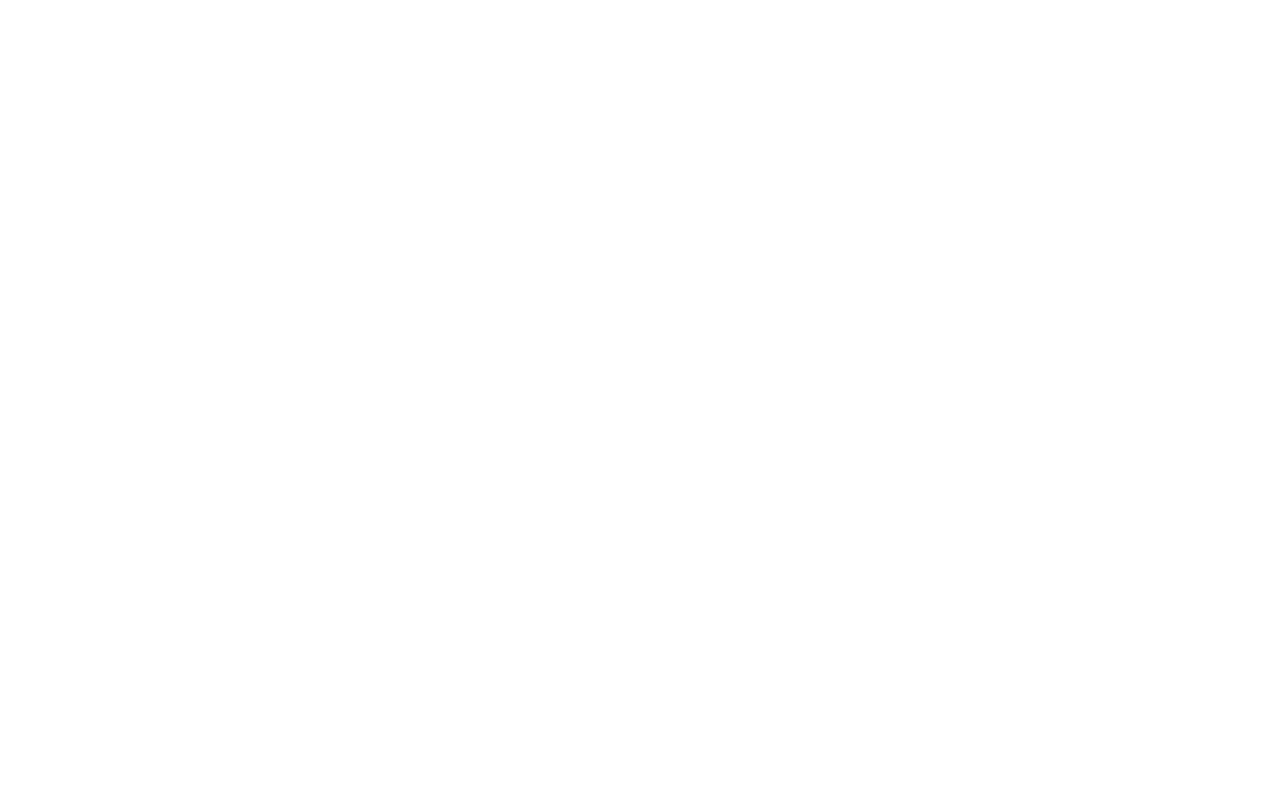
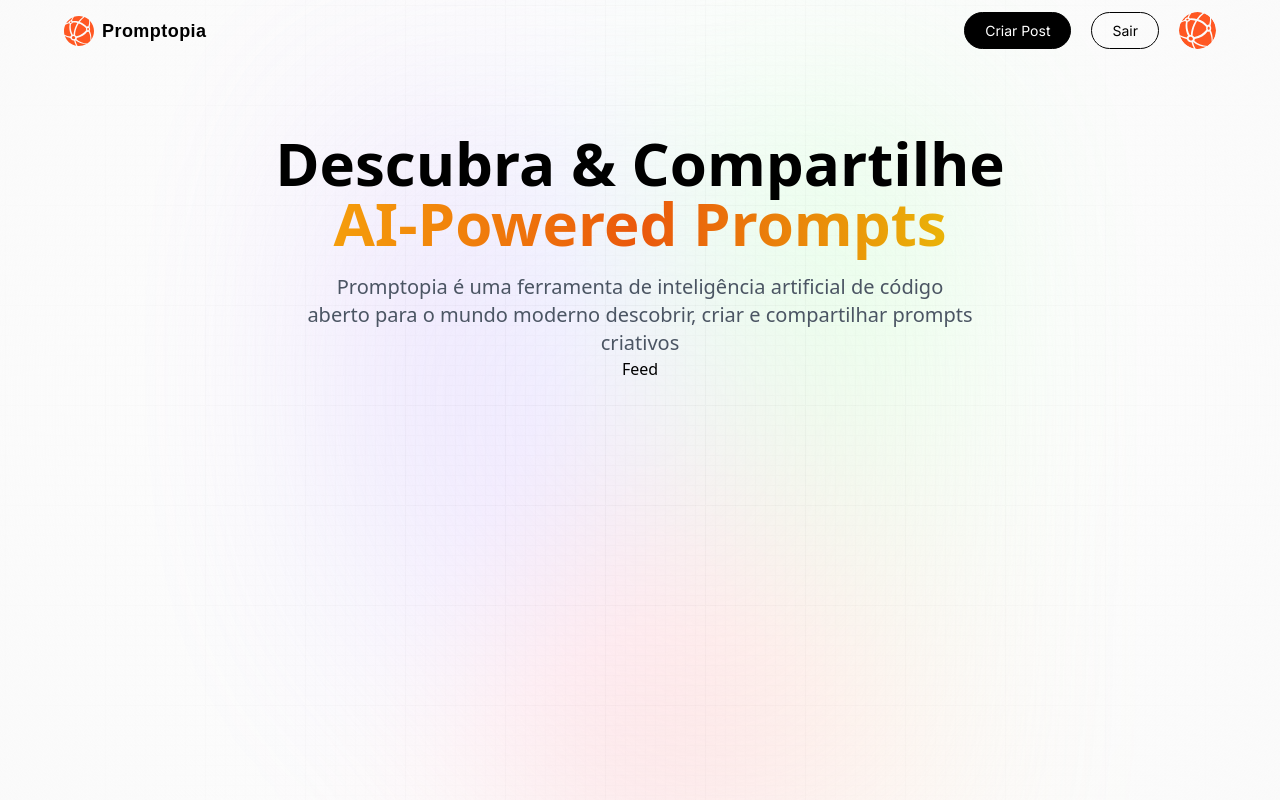
Before and after one commit to xuniorss/share_prompts, a Next.js app: page / in a window 1280 px wide. Built offline with nearby package versions, Linux system fonts and the light colour scheme.

Commit message:
criando navbar

```diff
--- a/src/app/layout.tsx
+++ b/src/app/layout.tsx
@@ -1,17 +1,25 @@
-import { Inter } from 'next/font/google'
 import { ReactNode } from 'react'
-
-const inter = Inter({ subsets: ['latin'] })
+import '@styles/globals.css'
+import { Navbar } from '@components/Navbar'
 
 export const metadata = {
-   title: 'Create Next App',
-   description: 'Generated by create next app',
+   title: 'Promptopia',
+   description: 'Discover & Share AI Prompts',
 }
 
 export default function RootLayout({ children }: { children: ReactNode }) {
    return (
-      <html lang="en">
-         <body className={inter.className}>{children}</body>
+      <html lang="pt-br">
+         <body>
+            <div className="main">
+               <div className="gradient" />
+            </div>
+
+            <main className="app">
+               <Navbar />
+               {children}
+            </main>
+         </body>
       </html>
    )
 }
--- a/src/app/page.tsx
+++ b/src/app/page.tsx
@@ -1,3 +1,23 @@
+import { Feed } from '@components/Feed'
+
 export default function Home() {
-   return <></>
+   return (
+      <section className="w-full flex-center flex-col">
+         <h1 className="head_text text-center">
+            Descubra & Compartilhe
+            <br className="max-md:hidden" />
+            <span className="orange_gradient text-center">
+               {' '}
+               AI-Powered Prompts
+            </span>
+         </h1>
+         <p className="desc text-center">
+            Promptopia é uma ferramenta de inteligência artificial de código
+            aberto para o mundo moderno descobrir, criar e compartilhar prompts
+            criativos
+         </p>
+
+         <Feed />
+      </section>
+   )
 }
--- /dev/null
+++ b/src/components/Feed/index.tsx
@@ -0,0 +1,3 @@
+export const Feed = () => {
+   return <div>Feed</div>
+}
--- /dev/null
+++ b/src/components/Navbar/index.tsx
@@ -0,0 +1,156 @@
+'use client'
+
+import Link from 'next/link'
+import Image from 'next/image'
+import {
+   signIn,
+   signOut,
+   useSession,
+   getProviders,
+   LiteralUnion,
+   ClientSafeProvider,
+} from 'next-auth/react'
+import { useEffect, useState } from 'react'
+
+export const Navbar = () => {
+   const isUserLoggedIn = true
+
+   const [providers, setProviders] = useState<Record<
+      LiteralUnion<any, string>,
+      ClientSafeProvider
+   > | null>(null)
+
+   const [toggleDropdown, setToggleDropdown] = useState(false)
+
+   useEffect(() => {
+      const provide = async () => {
+         const response = await getProviders()
+         setProviders(response)
+      }
+      // provide()
+   }, [])
+
+   return (
+      <nav className="flex-between w-full mb-16 pt-3">
+         <Link href="/" className="flex gap-2 flex-center">
+            <Image
+               src="/assets/images/logo.svg"
+               alt="Promptopia Logo"
+               width={30}
+               height={30}
+               className="object-contain"
+            />
+            <p className="logo_text">Promptopia</p>
+         </Link>
+
+         <div className="sm:flex hidden">
+            {isUserLoggedIn && (
+               <div className="flex gap-3 md:gap-5">
+                  <Link href="/create-prompt" className="black_btn">
+                     Criar Post
+                  </Link>
+
+                  <button
+                     type="button"
+                     onClick={() => signOut()}
+                     className="outline_btn"
+                  >
+                     Sair
+                  </button>
+
+                  <Link href="/profile">
+                     <Image
+                        src="/assets/images/logo.svg"
+                        width={37}
+                        height={37}
+                        className="rounded-full"
+                        alt="profile"
+                     />
+                  </Link>
+               </div>
+            )}
+
+            {!isUserLoggedIn && (
+               <>
+                  {providers &&
+                     Object.values(providers).map((provider) => (
+                        <button
+                           type="button"
+                           key={provider.name}
+                           onClick={() => signIn(provider.id)}
+                           className="black_btn"
+                        >
+                           Acessar
+                        </button>
+                     ))}
+               </>
+            )}
+         </div>
+
+         {/* Mobile Navigation */}
+         <div className="sm:hidden flex relative">
+            {isUserLoggedIn && (
+               <div className="flex">
+                  <Image
+                     src="/assets/images/logo.svg"
+                     width={37}
+                     height={37}
+                     className="rounded-full"
+                     alt="profile"
+                     onClick={() =>
+                        setToggleDropdown((prevState) => !prevState)
+                     }
+                  />
+
+                  {toggleDropdown && (
+                     <div className="dropdown">
+                        <Link
+                           href="/profile"
+                           className="dropdown_link"
+                           onClick={() => setToggleDropdown(false)}
+                        >
+                           Meu Perfil
+                        </Link>
+
+                        <Link
+                           href="/create-prompt"
+                           className="dropdown_link"
+                           onClick={() => setToggleDropdown(false)}
+                        >
+                           Criar Prompt
+                        </Link>
+
+                        <button
+                           type="button"
+                           onClick={() => {
+                              setToggleDropdown(false)
+                              signOut()
+                           }}
+                           className="mt-5 w-full black_btn"
+                        >
+                           Sair
+                        </button>
+                     </div>
+                  )}
+               </div>
+            )}
+
+            {!isUserLoggedIn && (
+               <>
+                  {providers &&
+                     Object.values(providers).map((provider) => (
+                        <button
+                           type="button"
+                           key={provider.name}
+                           onClick={() => signIn(provider.id)}
+                           className="black_btn"
+                        >
+                           Acessar
+                        </button>
+                     ))}
+               </>
+            )}
+         </div>
+      </nav>
+   )
+}
--- a/tsconfig.json
+++ b/tsconfig.json
@@ -20,7 +20,7 @@
          }
       ],
       "paths": {
-      "@/*": ["./src/*"]
+         "@*": ["./src/*"]
       }
    },
    "include": ["next-env.d.ts", "**/*.ts", "**/*.tsx", ".next/types/**/*.ts"],
```
Lines whose indentation alone changed are shown as unchanged.
